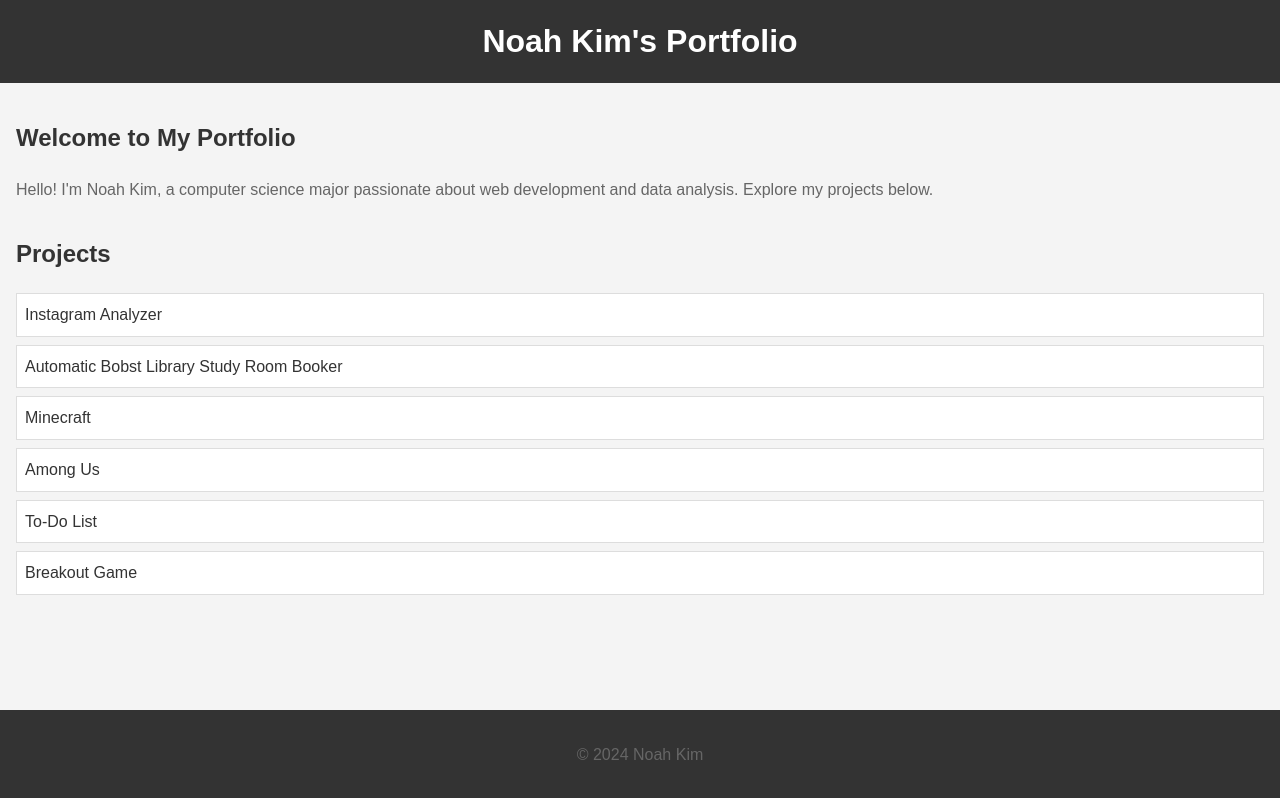
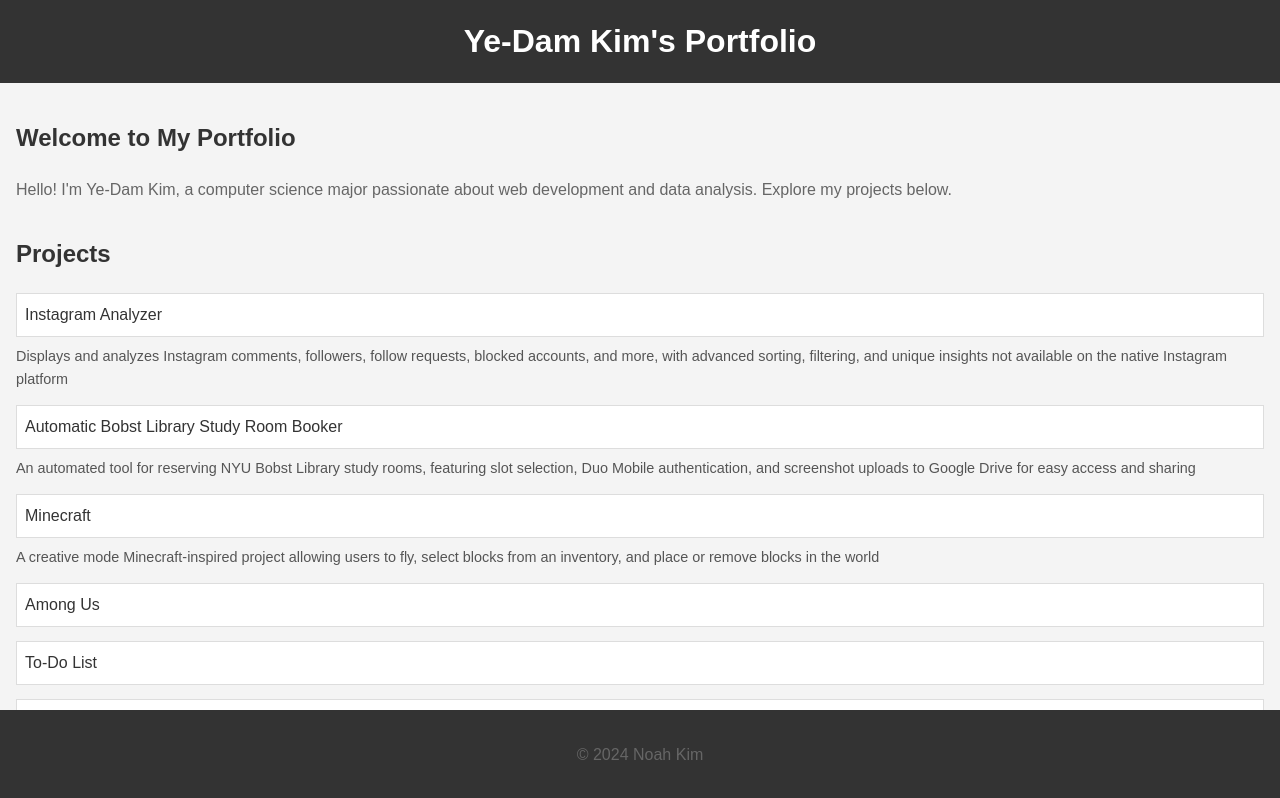
Before and after one commit to nonoahkim1/nonoahkim1.github.io, a plain HTML site: page index.html in a window 1280 px wide. Drawn offline with Linux system fonts and the light colour scheme.

Commit message:
added project desctiptions

```diff
--- a/index.html
+++ b/index.html
@@ -8,22 +8,28 @@
 </head>
 <body>
     <header>
-        <h1>Noah Kim's Portfolio</h1>
+        <h1>Ye-Dam Kim's Portfolio</h1>
     </header>
     <main>
         <section id="intro">
             <h2>Welcome to My Portfolio</h2>
-            <p>Hello! I'm Noah Kim, a computer science major passionate about web development and data analysis. Explore my projects below.</p>
+            <p>Hello! I'm Ye-Dam Kim, a computer science major passionate about web development and data analysis. Explore my projects below.</p>
         </section>
         <section id="projects">
             <h2>Projects</h2>
             <ul>
                 <li><a href="https://nonoahkim1.github.io/Instagram_Analyzer/" target="_blank">Instagram Analyzer</a></li>
+                <p class="project-description">Displays and analyzes Instagram comments, followers, follow requests, blocked accounts, and more, with advanced sorting, filtering, and unique insights not available on the native Instagram platform</p>
                 <li><a href="https://github.com/nonoahkim1/Bobst-Study-Room-Booker/" target="_blank">Automatic Bobst Library Study Room Booker</a></li>
+                <p class="project-description">An automated tool for reserving NYU Bobst Library study rooms, featuring slot selection, Duo Mobile authentication, and screenshot uploads to Google Drive for easy access and sharing</p>
                 <li><a href="https://nonoahkim1.github.io/Minecraft/" target="_blank">Minecraft</a></li>
+                <p class="project-description">A creative mode Minecraft-inspired project allowing users to fly, select blocks from an inventory, and place or remove blocks in the world</p>
                 <li><a href="https://nonoahkim1.github.io/Among_Us/" target="_blank">Among Us</a></li>
+                <p class="project-description"></p>
                 <li><a href="https://nonoahkim1.github.io/To-Do-List/" target="_blank">To-Do List</a></li>
+                <p class="project-description"></p>
                 <li><a href=" https://nonoahkim1.github.io/Breakout/" target="_blank">Breakout Game</a></li>
+                <p class="project-description"></p>
             </ul>
         </section>
     </main>
--- a/style.css
+++ b/style.css
@@ -54,6 +54,12 @@ ul li a:hover {
     color: #007BFF;
 }
 
+.project-description {
+    font-size: 0.9em;
+    color: #555;
+    margin-top: 0.5em;
+}
+
 footer {
     text-align: center;
     padding: 1em 0;
```
